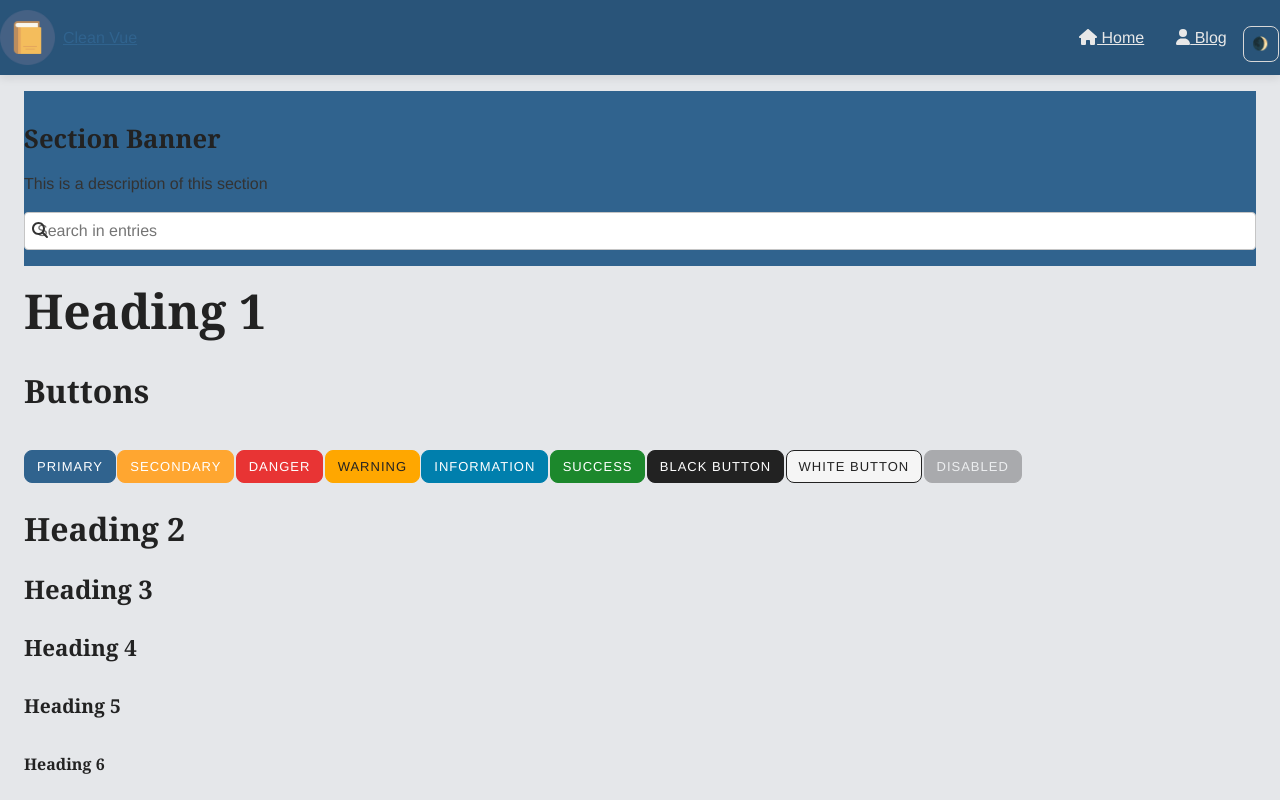
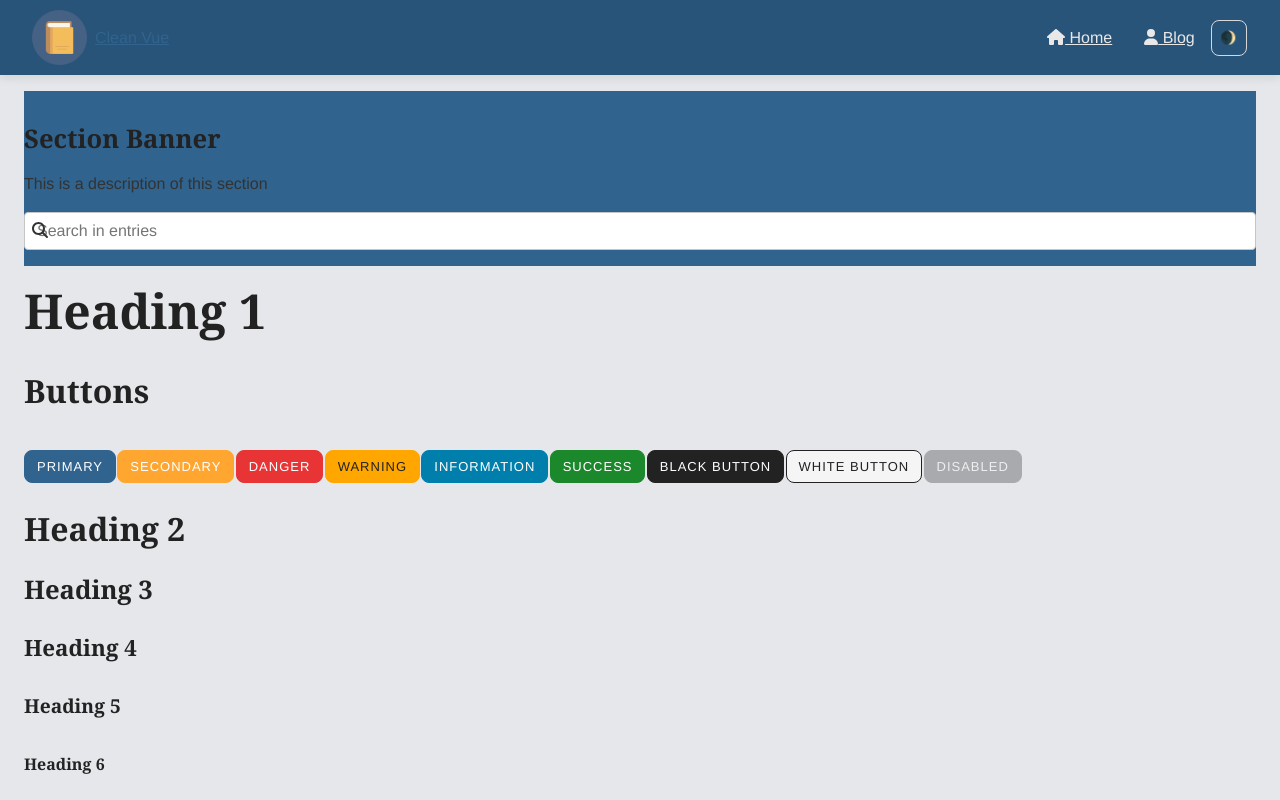
Before and after one commit to webandras/clean-vuejs, a Vue app: page / in a window 1280 px wide. Shown: the top 800 px of the page. Built offline with nearby package versions, Linux system fonts and the light colour scheme; a web font is replaced by a local one.

Commit message:
Template updates

```diff
--- a/src/components/Footer.vue
+++ b/src/components/Footer.vue
@@ -4,7 +4,6 @@
             <nav>
                 <a href="/" class="">Home</a>
             </nav>
-
             <small>&copy; 2023 Gulácsi András. All rights reserved!</small>
         </div>
     </footer>
--- a/src/components/Header.vue
+++ b/src/components/Header.vue
@@ -1,17 +1,14 @@
 <template>
     <header class="page-header">
-        <div class="header-content">
+        <section class="header__container">
+            <section class="header-content">
                 <div class="logo">
                     <a href="/" class="brand">
-                    <img alt="Vue logo"
-                         class="logo"
-                         src="/src/assets/images/logo.png"/>
+                        <img alt="Vue logo" src="/src/assets/images/logo.png"/>
                         Clean Vue
                     </a>
                 </div>
-
-            <div class="main-navigation">
-
+                <section class="main-navigation">
                     <!-- DESKTOP MENU -->
                     <nav ref="mainMenu" id="main-menu">
                         <router-link class="nav-link" :to="{ name: 'Home' }">
@@ -27,7 +24,7 @@
 
                     <!-- DARK/LIGHT MODE SWITCHER -->
                     <button v-if="isDarkModeOn() === true"
-                        class="pointer darkmode-toggle"
+                            class="darkmode-toggle margin-top-0"
                             rel="button"
                             @click="toggleDarkMode"
                             :title="isDarkModeOn() ? 'light' : 'dark'"
@@ -35,7 +32,7 @@
                     </button>
 
                     <button v-else
-                        class="pointer darkmode-toggle"
+                            class="darkmode-toggle margin-top-0"
                             rel="button"
                             @click="toggleDarkMode"
                             :title="isDarkModeOn() ? 'light' : 'dark'"
@@ -45,7 +42,7 @@
                     <!-- HAMBURGER MENU -->
                     <div>
                         <button @click="toggleOffcanvasMenu"
-                            id="hamburger-menu-button"
+                                id="main-menu-offcanvas-toggle"
                                 class="primary alt margin-top-0 margin-left-0-5"
                                 data-collapse-toggle="navbar-default"
                                 type="button"
@@ -89,12 +86,11 @@
 
                     </div>
 
-            </div>
+                </section>
 
-        </div>
+            </section>
+        </section>
     </header>
-
-
 </template>
 
 <script>
--- a/src/components/HelloWorld.vue
+++ b/src/components/HelloWorld.vue
@@ -8,10 +8,11 @@ defineProps({
 </script>
 
 <template>
-    <div class="panel success white">
-        <h1>{{ msg }}</h1>
-        <h3>The Vue.js frontend for my REST API written in Rust (using Rocket + Diesel).</h3>
+    <div class="card padding-1 margin-bottom-2">
+        <h1 class="margin-top-bottom-0 h3 text-muted">The Vue.js frontend for my REST API written in Rust (using Rocket + Diesel + PostgreSQL).</h1>
     </div>
+
+    <h3 class="uppercase">{{ msg }}</h3>
 </template>
 
 <style scoped>
--- a/src/components/blog/Post.vue
+++ b/src/components/blog/Post.vue
@@ -1,9 +1,10 @@
 <template>
-    <article class="post card white padding-0-5">
+    <article class="post card white padding-1">
         <h2 class="margin-top-0 fs-24">
             <RouterLink :to="{ name: 'Blogpost', params: { id: post.id }}">{{ post.title }}</RouterLink>
         </h2>
         <div v-html="post.body"></div>
+        <hr>
         <div class="button-group">
             <button @click="() => loadPost(post.id)" class="primary fs-12">
                 <font-awesome-icon :icon="['fas', 'pencil-alt']"/>
```
Lines whose indentation alone changed are shown as unchanged.
